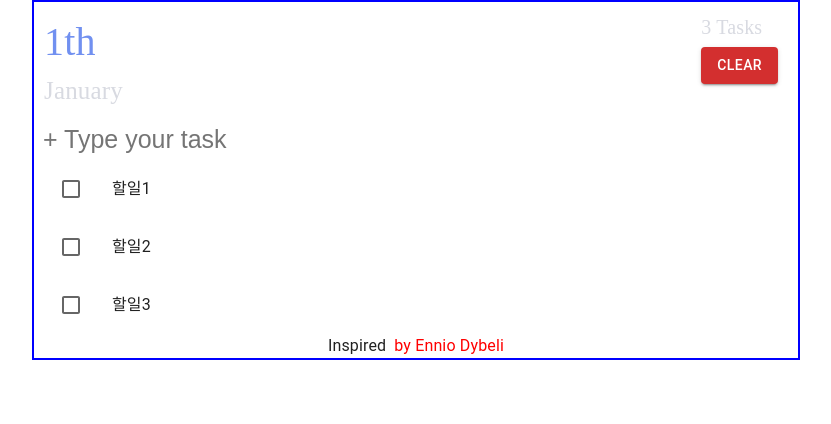
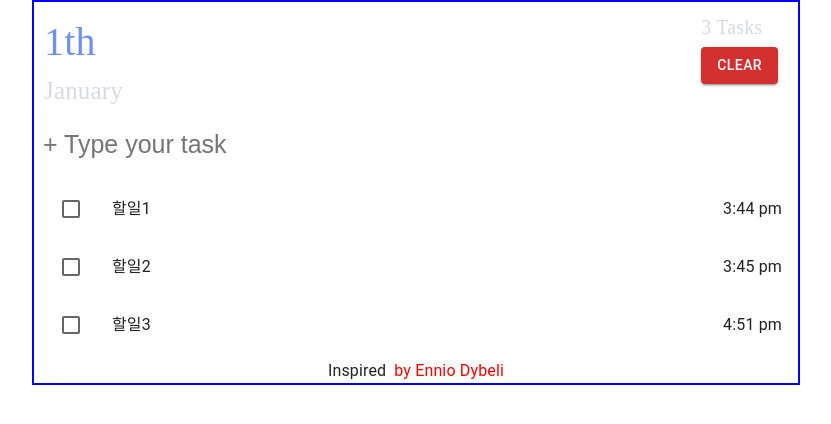
Before and after one commit to hyunsokstar/test-for-frontend, a Next.js app in the folder front/: page / in a window 1280 px wide. Shown: the top 424 px of the page, without its empty margins (224-1055 px from the left). Built offline with nearby package versions, Linux system fonts and the light colour scheme.

Commit message:
time info added for row

```diff
--- a/front/components/TodoInput/index.tsx
+++ b/front/components/TodoInput/index.tsx
@@ -2,7 +2,8 @@ import React, { useState } from 'react'
 
 type Props = {
   add_todo: any,
-  inputValue: any
+  inputValue: any,
+  setInputValue: any
 }
 
 function TodoInput({ add_todo ,  inputValue, setInputValue}: Props) {
--- a/front/components/TodoList/index.tsx
+++ b/front/components/TodoList/index.tsx
@@ -10,11 +10,14 @@ import ListItemText from '@mui/material/ListItemText';
 
 
 type Props = {
-    data_for_todos: any
+    data_for_todos: [{
+        id:number,
+        todo: string,
+        createdAt: string
+    }]
     checkHandler: any
     checked_list: [{
         id: number,
-        todo: string
     }]
 }
 
@@ -23,24 +26,18 @@ const label = { inputProps: { 'aria-label': 'Checkbox demo' } };
 
 function TodoList({ data_for_todos, checkHandler, checked_list }: Props) {
 
-    // console.log("checked_list : ", checked_list[0], typeof checked_list[0]);
 
     const todorow = (row: any) => {
-        // console.log("typeof row.id", typeof row.id);
-
-
-
-        // const rowId = row.id
-        // console.log("type of row.id : ", typeof (row.id));
 
 
         return (
             <div key={row.id}>
                 <ListItem style={{ display: "flex", justifyContent: "flex-start", gap: "20px" }}>
-
-
                     <Checkbox {...label} id={row.id} onClick={checkHandler} key={row.id} />
                     <ListItemText id={row.id} primary={row.todo} style={{"textDecoration": checked_list.includes(row.id) && 'line-through' }}/>
+
+                    <div edge="end"> {row.createdAt} </div>
+
                 </ListItem>
 
                 {/* <div style={{ textDecoration: checked_list.includes(row.id) && 'line-through' }}>{row.todo}</div> */}
--- a/front/components/table/ProductTable.tsx
+++ b/front/components/table/ProductTable.tsx
@@ -5,7 +5,7 @@ import api from "../../utils/api"
 import TextEditor from '../../components/util/TextEditor'
 
 const sample_columns = [
-    { key: "email", name: "email", editor: TextEditor },
+    { key: "email", name: "email", editor: TextEditor, },
     { key: "name", name: "name", editor: TextEditor },
     { key: "email", name: "gender", editor: TextEditor },
     { key: "hobby", name: "hobby", editor: TextEditor },
--- a/front/pages/index.tsx
+++ b/front/pages/index.tsx
@@ -7,9 +7,9 @@ import BottomContainer from '../components/Bottom'
 type Props = {}
 
 const sapme_todos = [
-  { id: 1, todo: "할일1" },
-  { id: 2, todo: "할일2" },
-  { id: 3, todo: "할일3" },
+  { id: 1, todo: "할일1", createdAt: "3:44 pm" },
+  { id: 2, todo: "할일2", createdAt: "3:45 pm" },
+  { id: 3, todo: "할일3", createdAt: "4:51 pm" },
 ]
 
 function front_test({ }: Props) {
@@ -27,7 +27,12 @@ function front_test({ }: Props) {
       // console.log("입력 확인  : ", e.target.value);
 
       const todo = e.target.value;
-      set_data_for_todos((prev: any) => [...prev, { id: randomId, todo: todo }]);
+
+      const time = new Date();
+      const create_at_for_row = time.toLocaleTimeString("en", { hour: '2-digit', minute: '2-digit' }).slice(1).toLowerCase();
+
+
+      set_data_for_todos((prev: any) => [...prev, { id: randomId, todo: todo, createdAt: create_at_for_row }]);
       setInputValue("")
     } else {
       // console.log("안걸려");
@@ -59,7 +64,7 @@ function front_test({ }: Props) {
 
 
     set_data_for_todos([]);
-    if(checked_list.length === 0 ){
+    if (checked_list.length === 0) {
       alert("삭제할 row를 선택해 주세요 !!");
       return;
     }
@@ -83,10 +88,10 @@ function front_test({ }: Props) {
       border: "2px solid blue",
       width: "60%",
       margin: "auto",
-      gap: 'px'
+      gap: '5px'
     }}>
 
-      <div style={{padding: "10px"}}>
+      <div style={{ padding: "10px" }}>
         <TodoHeader task_of_number={data_for_todos.length} clearButtonHandler={clearButtonHandler} />
       </div>
 
@@ -94,11 +99,11 @@ function front_test({ }: Props) {
         <TodoInput add_todo={add_todo} inputValue={inputValue} setInputValue={setInputValue} />
       </div>
 
-      <div>
+      <div style={{marginTop:"10px"}}>
         <TodoList data_for_todos={data_for_todos} checkHandler={checkHandler} checked_list={checked_list} />
       </div>
 
-      <div style={{display:"flex", justifyContent:"center"}}>
+      <div style={{ display: "flex", justifyContent: "center" }}>
         <BottomContainer />
       </div>
 
```
